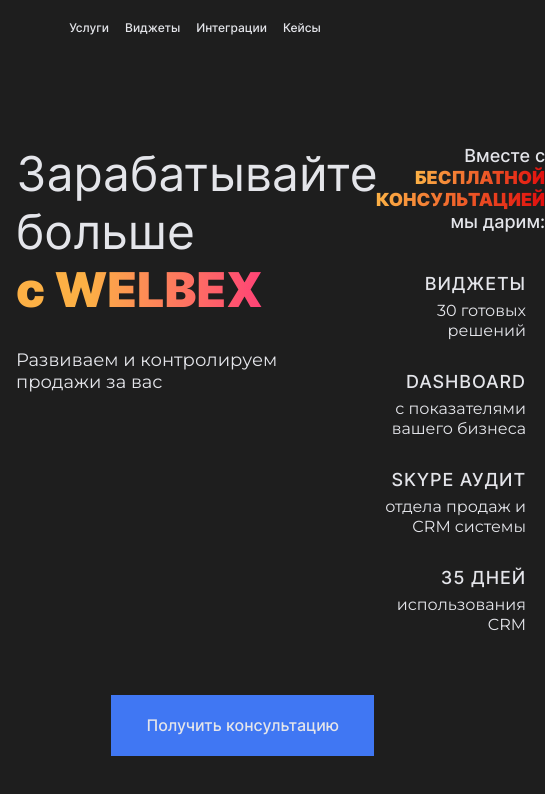
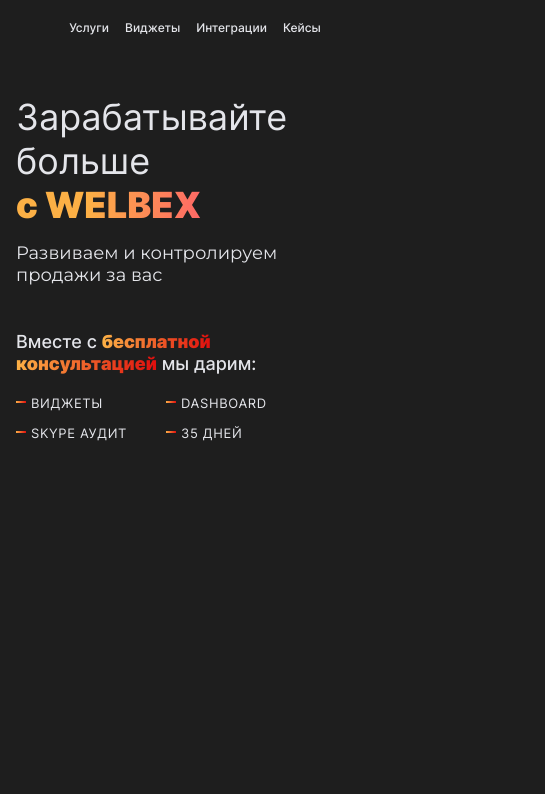
Before and after one commit to Darkerros/welbex, a React (Create React App) app: page / in a window 390 px wide. Shown: the top 794 px of the page, 545 px wide, since content can reach past the window. Built offline with nearby package versions, Linux system fonts and the light colour scheme.

Commit message:
feat: add adaptive to main content

```diff
--- a/src/components/main-content/components/main-content-base-info/main-content-base-info.module.scss
+++ b/src/components/main-content/components/main-content-base-info/main-content-base-info.module.scss
@@ -1,4 +1,16 @@
 .mainContentBaseInfo {
+
+  @media screen and (max-width: 750px) {
+    & {
+      text-align: center;
+    }
+  }
+
+  @media screen and (max-width: 425px) {
+    & {
+      text-align: start;
+    }
+  }
 
   &__title {
     margin: 0;
@@ -10,6 +22,14 @@
     font-weight: 400;
     font-size: 48px;
     line-height: 58px;
+
+    @media screen and (max-width: 425px) {
+      & {
+        font-weight: 400;
+        font-size: 36px;
+        line-height: 44px;
+      }
+    }
   }
 
   &__titleBrandName {
@@ -24,6 +44,13 @@
     font-weight: 900;
     font-size: 48px;
     line-height: 58px;
+
+    @media screen and (max-width: 425px) {
+      & {
+        font-size: 36px;
+        line-height: 44px;
+      }
+    }
   }
 
   &__subtitle {
@@ -36,5 +63,19 @@
     font-weight: 400;
     font-size: 18px;
     line-height: 22px;
+
+    @media screen and (max-width: 750px) {
+      & {
+        margin: 20px auto 0;
+        text-align: center;
+      }
+    }
+
+    @media screen and (max-width: 425px) {
+      & {
+        margin: 15px 0 0;
+        text-align: start;
+      }
+    }
   }
 }
--- a/src/components/main-content/components/main-content-external-info-group-card/main-content-external-info-group-card.module.scss
+++ b/src/components/main-content/components/main-content-external-info-group-card/main-content-external-info-group-card.module.scss
@@ -1,6 +1,13 @@
 .mainContentExternalInfoGroupCard {
   max-width: 150px;
   text-align: right;
+
+  @media screen and (max-width: 750px) {
+    & {
+      text-align: center;
+    }
+  }
+
 
   &__title {
     margin: 0;
@@ -14,6 +21,33 @@
 
     letter-spacing: 0.05em;
     text-transform: uppercase;
+
+    @media screen and (max-width: 425px) {
+      & {
+        position: relative;
+
+        padding-left: 15px;
+        text-align: start;
+
+        font-weight: 400;
+        font-size: 13px;
+        line-height: 16px;
+
+        &:before {
+          position: absolute;
+
+          bottom: 50%;
+          left: 0;
+
+          content: "";
+
+          width: 10px;
+          height: 2px;
+
+          background: var(--text-second-gradient);
+        }
+      }
+    }
   }
 
   &__content {
@@ -25,6 +59,11 @@
     font-weight: 400;
     font-size: 16px;
     line-height: 20px;
-    text-align: right;
+
+    @media screen and (max-width: 425px) {
+      & {
+        display: none;
+      }
+    }
   }
 }
--- a/src/components/main-content/components/main-content-external-info-group/main-content-external-info-group.module.scss
+++ b/src/components/main-content/components/main-content-external-info-group/main-content-external-info-group.module.scss
@@ -5,4 +5,21 @@
   display: flex;
   flex-wrap: wrap;
   max-width: 336px;
+
+  @media screen and (max-width: 750px) {
+    & {
+      justify-content: center;
+    }
+  }
+  @media screen and (max-width: 425px) {
+    & {
+      margin-top: 20px;
+
+      column-gap: 10px;
+      row-gap: 14px;
+
+      display: grid;
+      grid-template-columns: repeat(2, 1fr);
+    }
+  }
 }
--- a/src/components/main-content/components/main-content-external-info/main-content-external-info.module.scss
+++ b/src/components/main-content/components/main-content-external-info/main-content-external-info.module.scss
@@ -1,8 +1,12 @@
 .mainContentExternalInfo {
+  display: flex;
+  flex-direction: column;
 
   &__title {
     margin: 0;
     max-width: 290px;
+
+    align-self: flex-end;
 
     color: var(--primary-text-color);
 
@@ -13,15 +17,35 @@
     line-height: 22px;
     text-align: right;
 
+    @media screen and (max-width: 750px) {
+      & {
+        align-self: center;
+        text-align: center;
+      }
+    }
+    @media screen and (max-width: 425px) {
+      & {
+        align-self: start;
+        text-align: start;
+      }
+    }
+
     &_extra {
       font-family: Inter, serif;
       font-style: normal;
       font-weight: 900;
+      text-transform: uppercase;
 
       background: var(--text-second-gradient);
       -webkit-background-clip: text;
       -webkit-text-fill-color: transparent;
       background-clip: text;
+
+      @media screen and (max-width: 425px) {
+        & {
+          text-transform: lowercase;
+        }
+      }
     }
   }
 }
--- a/src/components/main-content/components/main-content/main-content.module.scss
+++ b/src/components/main-content/components/main-content/main-content.module.scss
@@ -5,9 +5,30 @@
   display: flex;
   flex-direction: column;
 
+  @media screen and (max-width: 425px) {
+    & {
+      padding: 40px 0 60px;
+      gap: 45px;
+    }
+  }
+
   &__content {
     display: flex;
     justify-content: space-between;
+
+    @media screen and (max-width: 750px) {
+      & {
+        gap: 45px;
+        flex-direction: column;
+        align-items: center;
+      }
+    }
+
+    @media screen and (max-width: 425px) {
+      & {
+        align-items: start;
+      }
+    }
   }
 
   &__contact {
@@ -26,5 +47,17 @@
     text-align: center;
 
     text-decoration: none;
+
+    @media screen and (max-width: 750px) {
+      & {
+        align-self: center;
+      }
+    }
+
+    @media screen and (max-width: 750px) {
+      & {
+        display: none;
+      }
+    }
   }
 }
```
